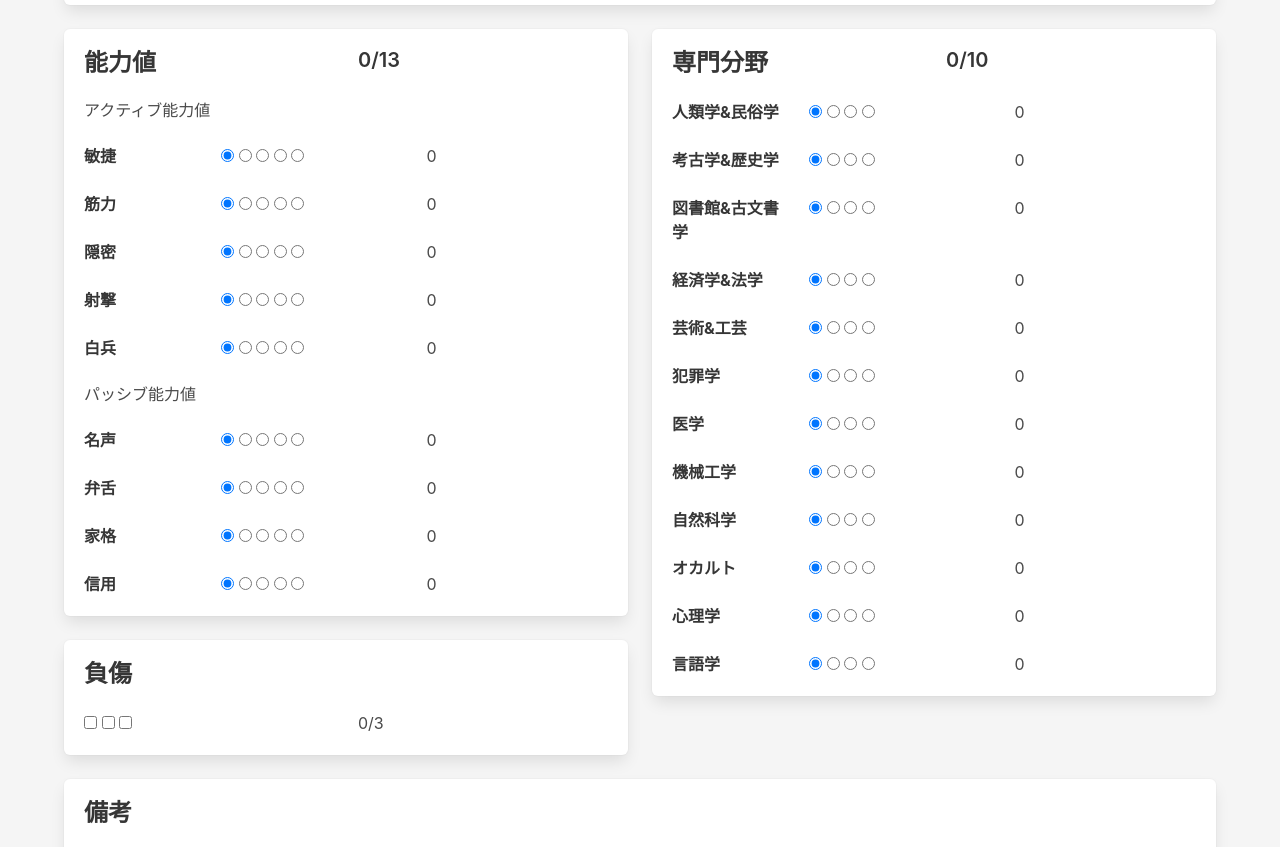
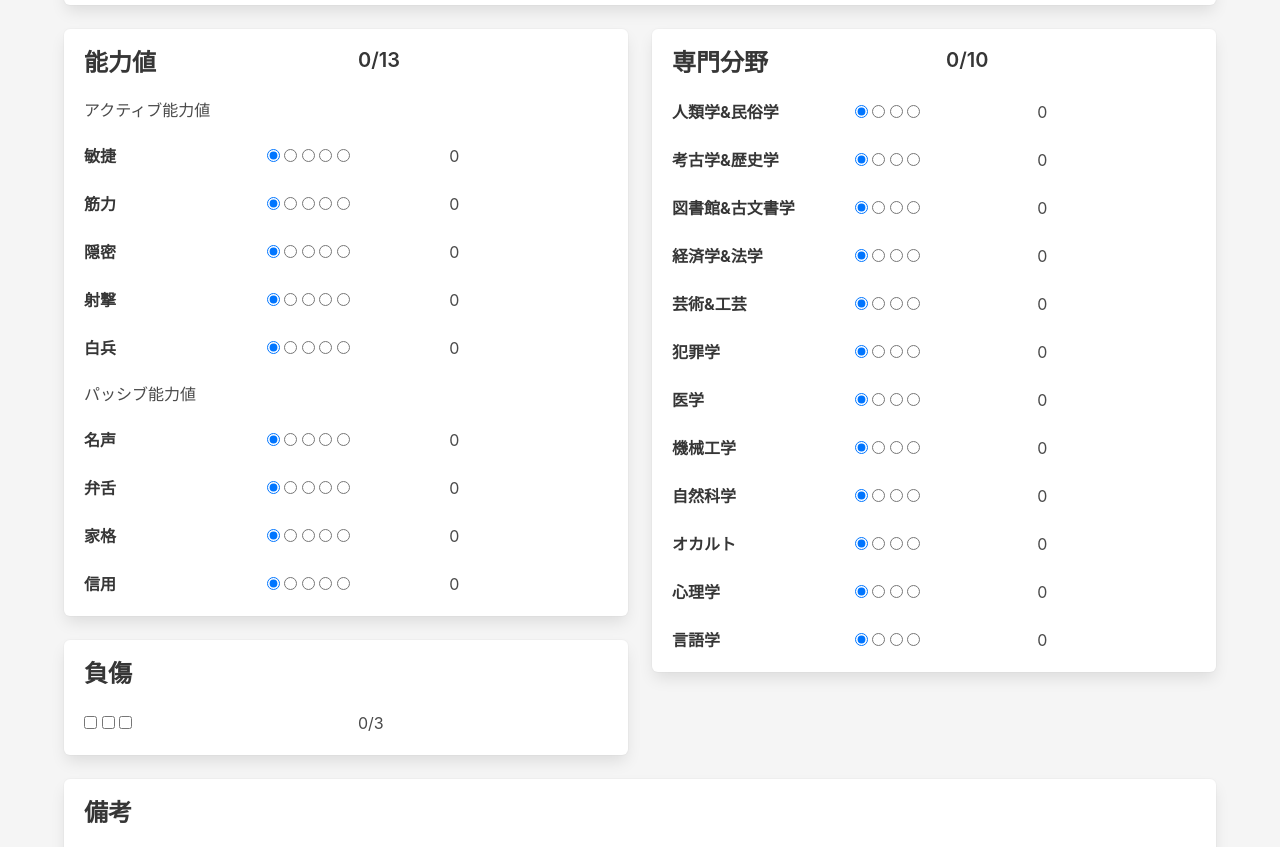
Before and after one commit to hnymA/kutulu-character-sheet, a plain HTML site: page index.html in a window 1280 px wide. Shown: the part 463-1310 px from the top of the page. Drawn offline with nearby package versions, Linux system fonts and the light colour scheme.

Commit message:
レイアウトを調整

```diff
--- a/index.html
+++ b/index.html
@@ -86,7 +86,7 @@
                 </div>
                 <h6 class="subtitle is-6">アクティブ能力値</h6>
                 <div class="columns">
-                  <div class="column is-one-quarter">
+                  <div class="column is-one-third">
                     <label class="label" id="skill-0-label">敏捷</label>
                   </div>
                   <div class="column">
@@ -125,7 +125,7 @@
                   <div class="column" id="skill-0-value"></div>
                 </div>
                 <div class="columns">
-                  <div class="column is-one-quarter">
+                  <div class="column is-one-third">
                     <label class="label" id="skill-1-label">筋力</label>
                   </div>
                   <div class="column">
@@ -164,7 +164,7 @@
                   <div class="column" id="skill-1-value"></div>
                 </div>
                 <div class="columns">
-                  <div class="column is-one-quarter">
+                  <div class="column is-one-third">
                     <label class="label" id="skill-2-label">隠密</label>
                   </div>
                   <div class="column">
@@ -203,7 +203,7 @@
                   <div class="column" id="skill-2-value"></div>
                 </div>
                 <div class="columns">
-                  <div class="column is-one-quarter">
+                  <div class="column is-one-third">
                     <label class="label" id="skill-3-label">射撃</label>
                   </div>
                   <div class="column">
@@ -242,7 +242,7 @@
                   <div class="column" id="skill-3-value"></div>
                 </div>
                 <div class="columns">
-                  <div class="column is-one-quarter">
+                  <div class="column is-one-third">
                     <label class="label" id="skill-4-label">白兵</label>
                   </div>
                   <div class="column">
@@ -282,7 +282,7 @@
                 </div>
                 <h6 class="subtitle is-6">パッシブ能力値</h6>
                 <div class="columns">
-                  <div class="column is-one-quarter">
+                  <div class="column is-one-third">
                     <label class="label" id="skill-5-label">名声</label>
                   </div>
                   <div class="column">
@@ -321,7 +321,7 @@
                   <div class="column" id="skill-5-value"></div>
                 </div>
                 <div class="columns">
-                  <div class="column is-one-quarter">
+                  <div class="column is-one-third">
                     <label class="label" id="skill-6-label">弁舌</label>
                   </div>
                   <div class="column">
@@ -360,7 +360,7 @@
                   <div class="column" id="skill-6-value"></div>
                 </div>
                 <div class="columns">
-                  <div class="column is-one-quarter">
+                  <div class="column is-one-third">
                     <label class="label" id="skill-7-label">家格</label>
                   </div>
                   <div class="column">
@@ -399,7 +399,7 @@
                   <div class="column" id="skill-7-value"></div>
                 </div>
                 <div class="columns">
-                  <div class="column is-one-quarter">
+                  <div class="column is-one-third">
                     <label class="label" id="skill-8-label">信用</label>
                   </div>
                   <div class="column">
@@ -474,7 +474,7 @@
                   </div>
                 </div>
                 <div class="columns">
-                  <div class="column is-one-quarter">
+                  <div class="column is-one-third">
                     <label class="label" id="speciality-0-label"
                       >人類学&民俗学</label
                     >
@@ -509,7 +509,7 @@
                   <div class="column" id="speciality-0-value"></div>
                 </div>
                 <div class="columns">
-                  <div class="column is-one-quarter">
+                  <div class="column is-one-third">
                     <label class="label" id="speciality-1-label"
                       >考古学&歴史学</label
                     >
@@ -544,7 +544,7 @@
                   <div class="column" id="speciality-1-value"></div>
                 </div>
                 <div class="columns">
-                  <div class="column is-one-quarter">
+                  <div class="column is-one-third">
                     <label class="label" id="speciality-2-label"
                       >図書館&古文書学</label
                     >
@@ -579,7 +579,7 @@
                   <div class="column" id="speciality-2-value"></div>
                 </div>
                 <div class="columns">
-                  <div class="column is-one-quarter">
+                  <div class="column is-one-third">
                     <label class="label" id="speciality-3-label"
                       >経済学&法学</label
                     >
@@ -614,7 +614,7 @@
                   <div class="column" id="speciality-3-value"></div>
                 </div>
                 <div class="columns">
-                  <div class="column is-one-quarter">
+                  <div class="column is-one-third">
                     <label class="label" id="speciality-4-label"
                       >芸術&工芸</label
                     >
@@ -649,7 +649,7 @@
                   <div class="column" id="speciality-4-value"></div>
                 </div>
                 <div class="columns">
-                  <div class="column is-one-quarter">
+                  <div class="column is-one-third">
                     <label class="label" id="speciality-5-label">犯罪学</label>
                   </div>
                   <div class="column">
@@ -682,7 +682,7 @@
                   <div class="column" id="speciality-5-value"></div>
                 </div>
                 <div class="columns">
-                  <div class="column is-one-quarter">
+                  <div class="column is-one-third">
                     <label class="label" id="speciality-6-label">医学</label>
                   </div>
                   <div class="column">
@@ -715,7 +715,7 @@
                   <div class="column" id="speciality-6-value"></div>
                 </div>
                 <div class="columns">
-                  <div class="column is-one-quarter">
+                  <div class="column is-one-third">
                     <label class="label" id="speciality-7-label"
                       >機械工学</label
                     >
@@ -750,7 +750,7 @@
                   <div class="column" id="speciality-7-value"></div>
                 </div>
                 <div class="columns">
-                  <div class="column is-one-quarter">
+                  <div class="column is-one-third">
                     <label class="label" id="speciality-8-label"
                       >自然科学</label
                     >
@@ -785,7 +785,7 @@
                   <div class="column" id="speciality-8-value"></div>
                 </div>
                 <div class="columns">
-                  <div class="column is-one-quarter">
+                  <div class="column is-one-third">
                     <label class="label" id="speciality-9-label"
                       >オカルト</label
                     >
@@ -820,7 +820,7 @@
                   <div class="column" id="speciality-9-value"></div>
                 </div>
                 <div class="columns">
-                  <div class="column is-one-quarter">
+                  <div class="column is-one-third">
                     <label class="label" id="speciality-10-label">心理学</label>
                   </div>
                   <div class="column">
@@ -853,7 +853,7 @@
                   <div class="column" id="speciality-10-value"></div>
                 </div>
                 <div class="columns">
-                  <div class="column is-one-quarter">
+                  <div class="column is-one-third">
                     <label class="label" id="speciality-11-label">言語学</label>
                   </div>
                   <div class="column">
```
